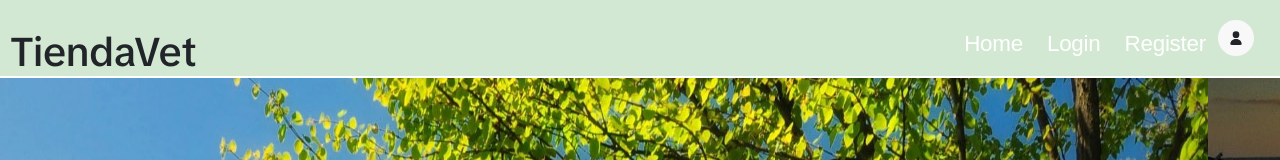
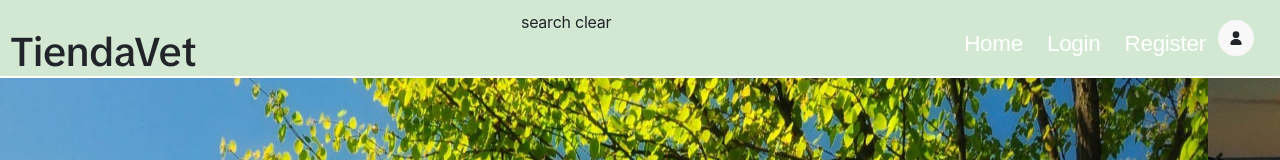
Before and after one commit to SaulChoque/Proyecto-Tienda, a plain HTML site: page index.html in a window 1280 px wide. Shown: the top 160 px of the page. Drawn offline with nearby package versions, Linux system fonts and the light colour scheme; a script that the page names is missing.

Commit message:
search bar

```diff
--- a/index.html
+++ b/index.html
@@ -45,6 +45,24 @@
                         </svg>
                     </button>
                 </div>
+
+                <md-outlined-text-field
+                    ?disabled=""
+                    label="Search"
+                    placeholder= ""
+                    value="Value"
+                    prefix-text=""
+                    suffix-text=""
+                    supporting-text="">
+                    <md-icon slot="leading-icon">search</md-icon>
+                    <md-icon-button
+                        aria-label="Clear input"
+                        ?disabled=""
+                        slot="trailing-icon"
+                        @click="">
+                        <md-icon>clear</md-icon>
+                    </md-icon-button>
+                </md-outlined-text-field>
                 <nav class="navbar">
                     <a class="home" href="#index">Home</a>
                     <a class="login" href="#login">Login</a>
--- a/scripts/index/index.js
+++ b/scripts/index/index.js
@@ -64,6 +64,8 @@ cardBody.appendChild(link);
 
     col.appendChild(card);
 
+
+//verificar si el mouse entra en la tarjeta
 col.addEventListener('mouseover', function() {
     console.log('Mouse over');
     // Obtiene el elemento card específico dentro de este col
@@ -79,6 +81,8 @@ col.addEventListener('mouseover', function() {
     }
 });
 
+
+//verificar si el mouse sale de la tarjeta
 col.addEventListener('mouseleave', function() {
     console.log('Mouse leave');
     // Obtiene el elemento card específico dentro de este col
```
